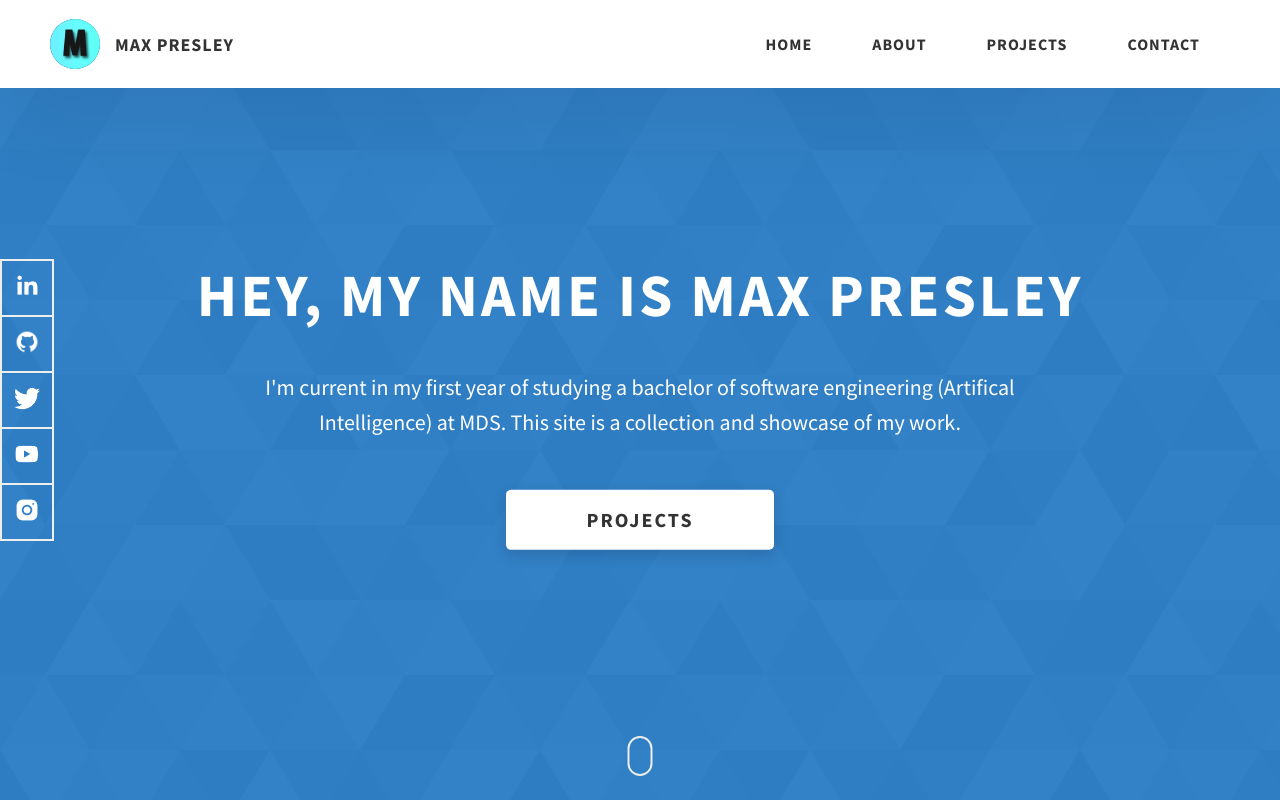
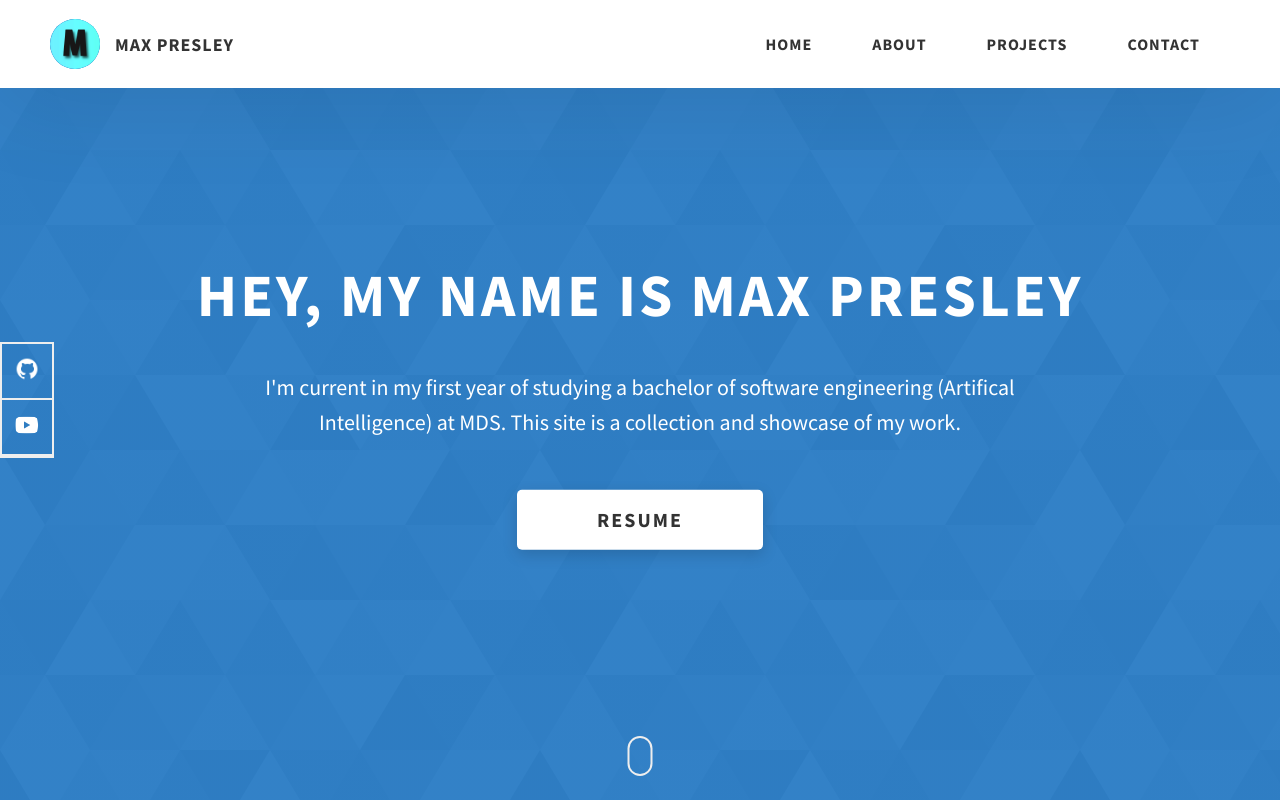
Before and after one commit to Benji1155/MaxPresley, a website: page index.html in a window 1280 px wide. Shown: the top 800 px of the page. Drawn offline with Linux system fonts and the light colour scheme.

Commit message:
Update index.html

```diff
--- a/index.html
+++ b/index.html
@@ -92,21 +92,14 @@
           </p>
         </div>
         <div class="home-hero__cta">
-          <a href="./#projects" class="btn btn--bg">Projects</a>
+          <a href="" class="btn btn--bg">Resume</a>
         </div>
       </div>
       <div class="home-hero__socials">
         <div class="home-hero__social">
-          <a href="#" class="home-hero__social-icon-link">
-            <img
-              src="./assets/png/linkedin-ico.png"
-              alt="icon"
-              class="home-hero__social-icon"
-            />
-          </a>
         </div>
         <div class="home-hero__social">
-          <a href="#" class="home-hero__social-icon-link">
+          <a href="https://github.com/Benji1155" class="home-hero__social-icon-link">
             <img
               src="./assets/png/github-ico.png"
               alt="icon"
@@ -115,30 +108,9 @@
           </a>
         </div>
         <div class="home-hero__social">
-          <a href="#" class="home-hero__social-icon-link">
-            <img
-              src="./assets/png/twitter-ico.png"
-              alt="icon"
-              class="home-hero__social-icon"
-            />
-          </a>
-        </div>
-        <div class="home-hero__social">
-          <a href="#" class="home-hero__social-icon-link">
+          <a href="https://www.youtube.com/channel/UC4j17MXH5N8o1ZOkh6fyzCA" class="home-hero__social-icon-link">
             <img
               src="./assets/png/yt-ico.png"
-              alt="icon"
-              class="home-hero__social-icon"
-            />
-          </a>
-        </div>
-        <div class="home-hero__social">
-          <a
-            href="#"
-            class="home-hero__social-icon-link home-hero__social-icon-link--bd-none"
-          >
-            <img
-              src="./assets/png/insta-ico.png"
               alt="icon"
               class="home-hero__social-icon"
             />
```
